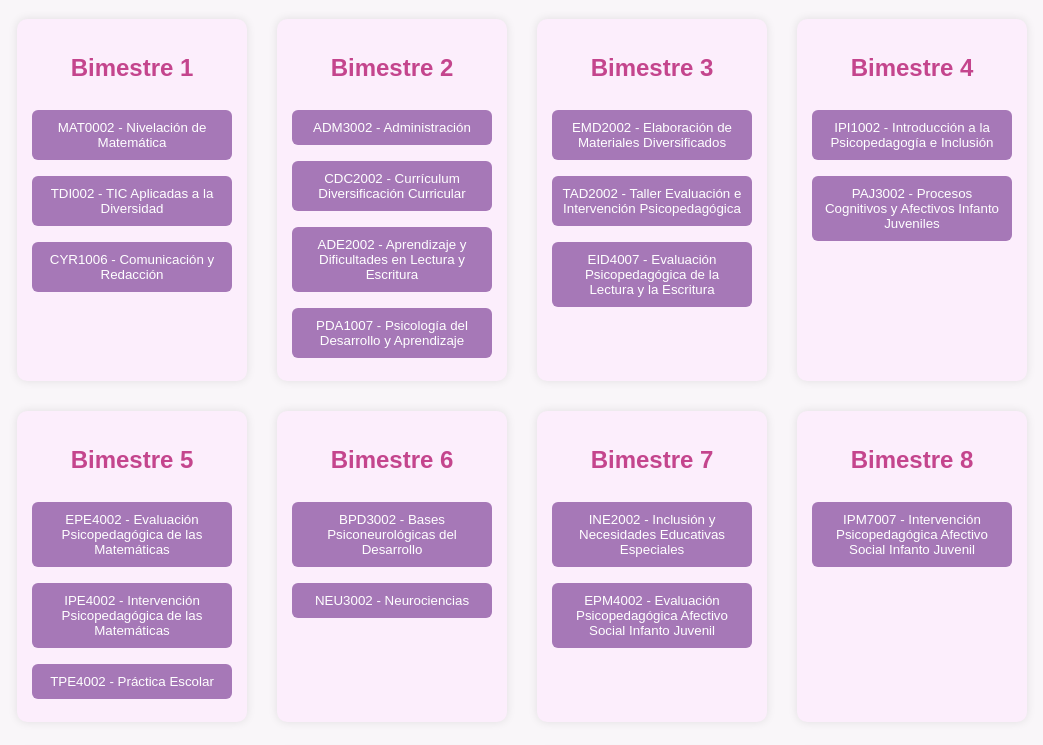
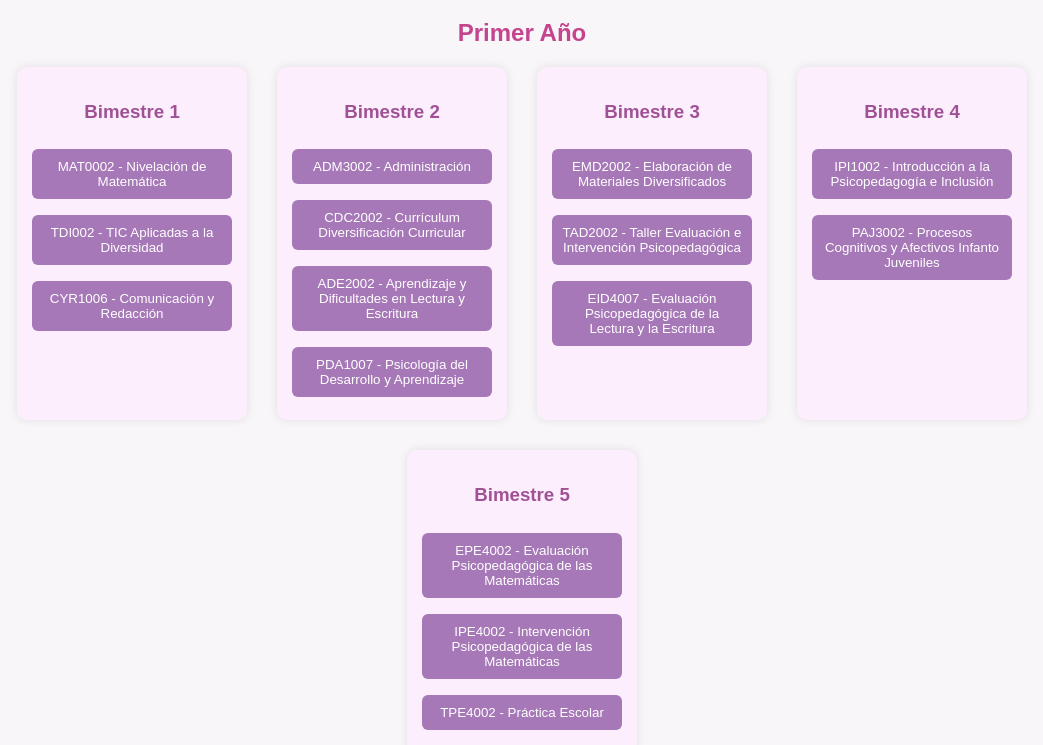
Before and after one commit to 90staam/paupau, a plain HTML site: page index.html in a window 1280 px wide. Shown: the part 81-826 px from the top of the page, without its empty margins (118-1161 px from the left). Drawn offline with Linux system fonts and the light colour scheme.

Commit message:
Update index.html

```diff
--- a/index.html
+++ b/index.html
@@ -15,6 +15,13 @@
       text-align: center;
       color: #8e44ad;
     }
+    .año {
+      margin-bottom: 40px;
+    }
+    .año h2 {
+      text-align: center;
+      color: #c4458d;
+    }
     .container {
       display: flex;
       flex-wrap: wrap;
@@ -28,9 +35,9 @@
       width: 200px;
       box-shadow: 0 0 10px rgba(0,0,0,0.1);
     }
-    .bimestre h2 {
+    .bimestre h3 {
       text-align: center;
-      color: #c4458d;
+      color: #a05195;
     }
     .asignatura {
       background-color: #a678b7;
@@ -51,10 +58,11 @@
 </head>
 <body>
   <h1>Malla Psicopedagogía</h1>
-  <div class="container" id="malla"></div>
+  <div id="malla"></div>
 
   <script>
     const mallaData = {
+      "Primer Año": {
         "Bimestre 1": [
           "MAT0002 - Nivelación de Matemática",
           "TDI002 - TIC Aplicadas a la Diversidad",
@@ -79,7 +87,9 @@
           "EPE4002 - Evaluación Psicopedagógica de las Matemáticas",
           "IPE4002 - Intervención Psicopedagógica de las Matemáticas",
           "TPE4002 - Práctica Escolar"
-      ],
+        ]
+      },
+      "Segundo Año": {
         "Bimestre 6": [
           "BPD3002 - Bases Psiconeurológicas del Desarrollo",
           "NEU3002 - Neurociencias"
@@ -98,7 +108,9 @@
           "EPI5002 - Evaluación Psicopedagógica del Adulto Mayor",
           "ICP5002 - Intervención Psicopedagógica del Adulto Mayor",
           "GTG6002 - Gerontología"
-      ],
+        ]
+      },
+      "Tercer Año": {
         "Bimestre 11": [
           "EPM6002 - Evaluación Cognitiva Psicopedagógica Infanto Juvenil",
           "EPA5002 - Ética Profesional"
@@ -118,7 +130,9 @@
         "Bimestre 15": [
           "TPA8002 - Taller de Psicopedagogía Aplicado",
           "EMP002 - Emprendimiento"
-      ],
+        ]
+      },
+      "Cuarto Año": {
         "Bimestre 16": [
           "SDT6002 - Seminario de Título",
           "RPC7002 - Redes y Proyectos Comunitarios"
@@ -135,14 +149,25 @@
         "Bimestre 20": [
           "ETE8007 - Examen de Título"
         ]
+      }
     };
 
-    const container = document.getElementById("malla");
+    const malla = document.getElementById("malla");
 
-    Object.entries(mallaData).forEach(([bimestre, asignaturas]) => {
+    Object.entries(mallaData).forEach(([año, bimestres]) => {
+      const añoDiv = document.createElement("div");
+      añoDiv.className = "año";
+      const añoTitulo = document.createElement("h2");
+      añoTitulo.textContent = año;
+      añoDiv.appendChild(añoTitulo);
+
+      const container = document.createElement("div");
+      container.className = "container";
+
+      Object.entries(bimestres).forEach(([bimestre, asignaturas]) => {
         const bimestreDiv = document.createElement("div");
         bimestreDiv.className = "bimestre";
-      const title = document.createElement("h2");
+        const title = document.createElement("h3");
         title.textContent = bimestre;
         bimestreDiv.appendChild(title);
 
@@ -166,6 +191,10 @@
 
         container.appendChild(bimestreDiv);
       });
+
+      añoDiv.appendChild(container);
+      malla.appendChild(añoDiv);
+    });
   </script>
 </body>
 </html>
```
Lines whose indentation alone changed are shown as unchanged.
